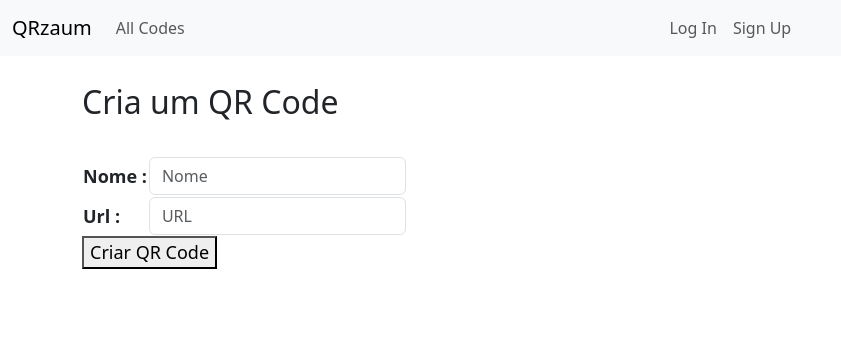
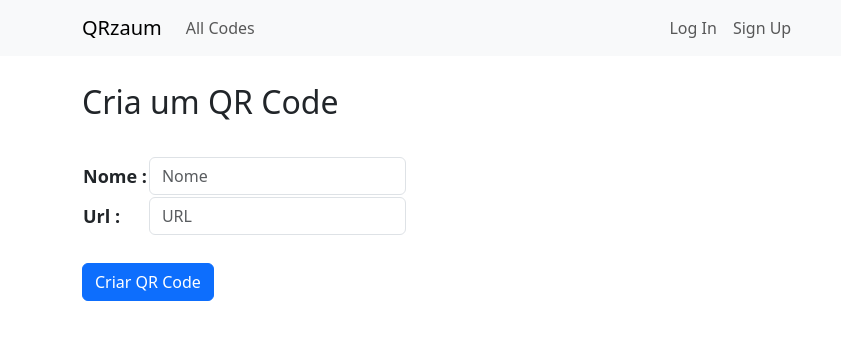
Before and after one commit to leogiuris/QRzaum, a Django app: page /qrcodes/criarQR/ in a window 1280 px wide. Shown: the top 340 px of the page, without its empty margins (0-841 px from the left). Run offline with Django 4.2, Linux system fonts and the light colour scheme.

Commit message:
qr code aparece

```diff
--- a/QRzaum/templates/QRzaum/base.html
+++ b/QRzaum/templates/QRzaum/base.html
@@ -17,6 +17,7 @@
 <body>
     {% include 'QRzaum/navbar.html' %}
     <div class="container" style="font-size: large;">
+
         <br>
 
         {% block content %}{% endblock %}
--- a/QRzaum/templates/QRzaum/navbar.html
+++ b/QRzaum/templates/QRzaum/navbar.html
@@ -1,5 +1,5 @@
 <nav class="navbar navbar-expand-lg bg-body-tertiary">
-  <div class="container-fluid">
+  <div class="container">
     <a class="navbar-brand" href="{% url 'home-page' %}">QRzaum</a>
     <button class="navbar-toggler" type="button" data-bs-toggle="collapse" data-bs-target="#navbarSupportedContent"
       aria-controls="navbarSupportedContent" aria-expanded="false" aria-label="Toggle navigation">
--- a/qrcodes/models.py
+++ b/qrcodes/models.py
@@ -9,5 +9,5 @@ class QRCODE(models.Model):
     url = models.CharField(max_length=100, help_text="Para onde este QRCODE leva")
     data = models.CharField(max_length=9999,default="none")
     user = models.ForeignKey(User, on_delete=models.CASCADE)
-    img_file = models.ImageField(upload_to="files/qrcode_images")
+    data_uri = models.CharField(max_length=9999,default="none")
     public = models.BooleanField(default=True)
--- a/qrcodes/templates/qrcodes/formQrcode.html
+++ b/qrcodes/templates/qrcodes/formQrcode.html
@@ -11,7 +11,8 @@
         <table class='formulario'>
             {{ formulario.as_table }}
         </table>
-        <button type="submit" >{{ submitText }}</button>
+        <br>
+        <input class="btn btn-primary" type="submit" value="{{ submitText }}" />
     </form>
 </div>
 
--- a/qrcodes/templates/qrcodes/listAll.html
+++ b/qrcodes/templates/qrcodes/listAll.html
@@ -12,7 +12,7 @@
     <div>
         {{qr.name}}
         {{qr.user}}
-        <img src="{{qr.img_file.url}}" alt="">
+        <img src="{{qr.img}}" alt="">
     </div> |
     {% empty %}
     <tr>
--- a/qrcodes/views.py
+++ b/qrcodes/views.py
@@ -19,6 +19,8 @@ from django.core.files.base import ContentFile
 class QrcodeListView(View):
     def get(self, request, *args, **kwargs):
         qrcodes = QRCODE.objects.all()
+        for obj in qrcodes:
+            obj.img = segno.make(obj.url).png_data_uri(scale = 3)
         contexto = {
             "qrcodes": qrcodes,
             "host": request.get_host(),
```
Also changed, not shown: QRzaum/templates/QRzaum/index.html (+4 -0 lines), files/qrcode_images/1.png (deleted), qrcodes/migrations/0005_remove_qrcode_img_file_qrcode_data_uri.py (added), 1 other file.
